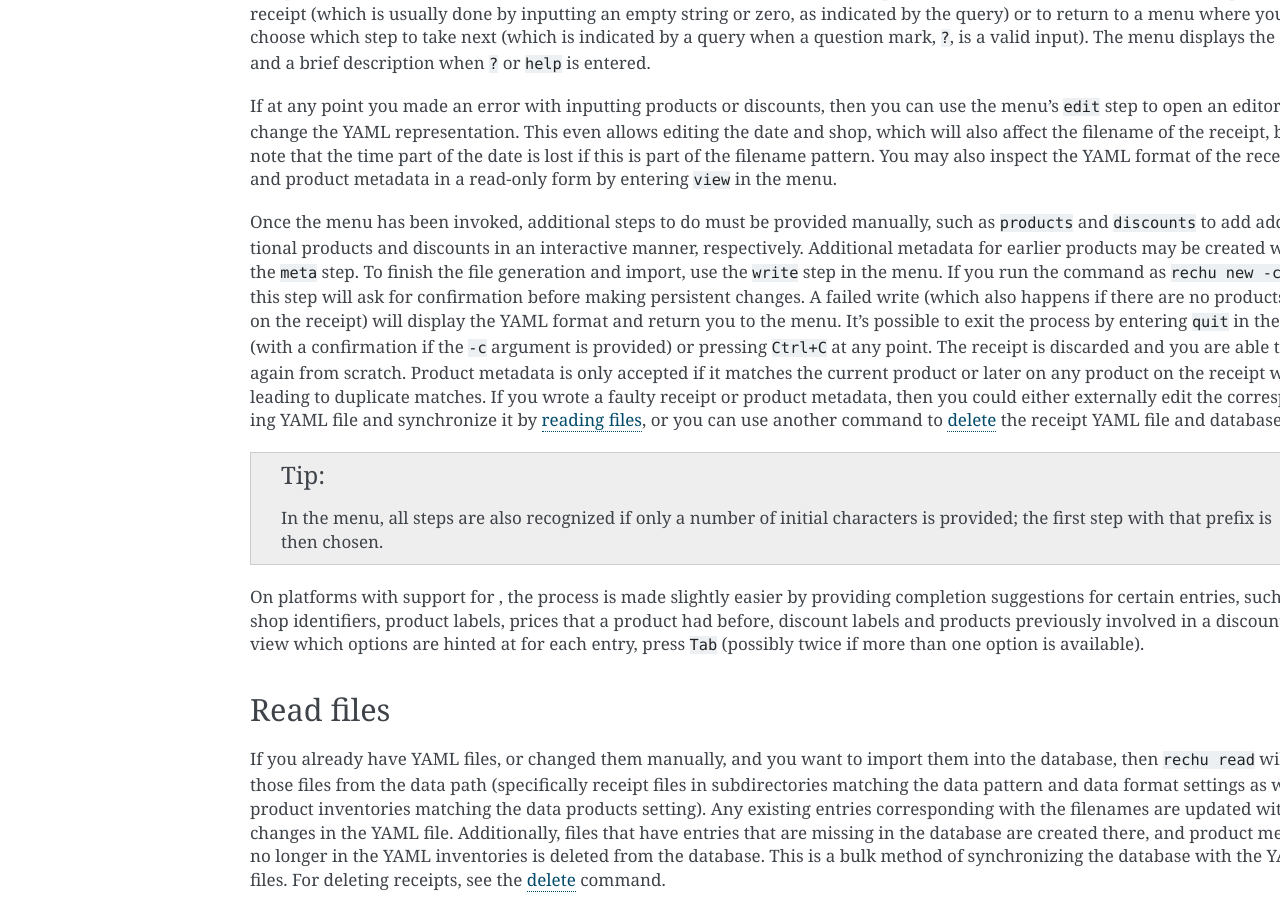
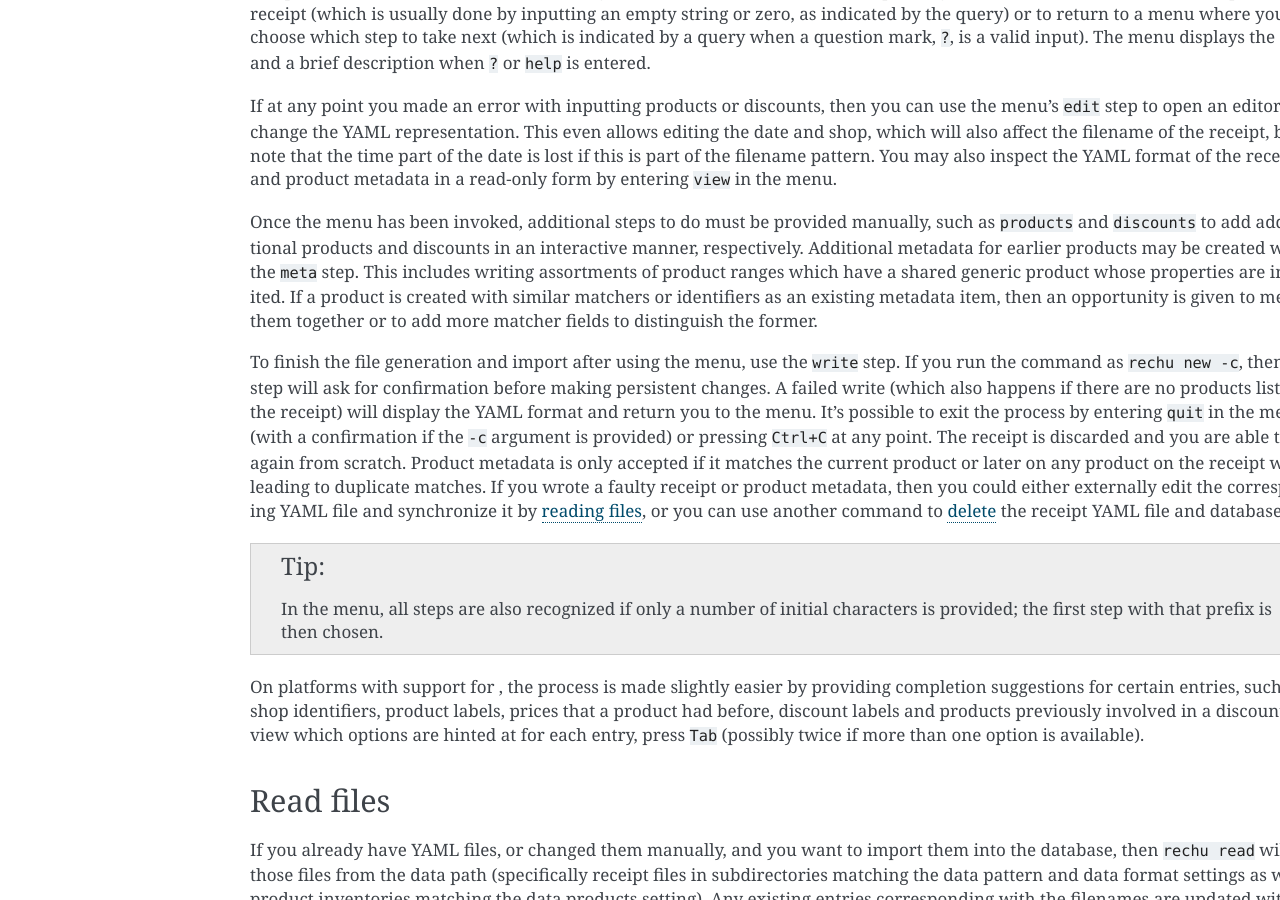
Before and after one commit to lhelwerd/rechu, a Sphinx documentation site: the page built from docs/source/commands.md, in a window 1280 px wide and 900 px high, scrolled down 1089 px. Built offline with Sphinx 7.4.7, drawn with Linux system fonts in a browser that asks for light colours; pages that are not in the unit, such as notebooks, are missing from menus.

```diff
--- a/docs/source/commands.md
+++ b/docs/source/commands.md
@@ -75,20 +75,25 @@
 Once the menu has been invoked, additional steps to do must be provided
 manually, such as `products` and `discounts` to add additional products and
 discounts in an interactive manner, respectively. Additional metadata for
-earlier products may be created with the `meta` step. To finish the file
-generation and import, use the `write` step in the menu. If you run the command
-as `rechu new -c`, then this step will ask for confirmation before making
-persistent changes. A failed write (which also happens if there are no products
-listed on the receipt) will display the YAML format and return you to the menu.
-It's possible to exit the process by entering `quit` in the menu (with
-a confirmation if the `-c` argument is provided) or pressing `Ctrl+C` at any
-point. The receipt is discarded and you are able to start again from scratch.
-Product metadata is only accepted if it matches the current product or later on
-any product on the receipt without leading to duplicate matches. If you wrote
-a faulty receipt or product metadata, then you could either externally edit the
-corresponding YAML file and synchronize it by [reading files](#read), or you
-can use another command to [delete](#delete) the receipt YAML file and database
-entry.
+earlier products may be created with the `meta` step. This includes writing
+assortments of product ranges which have a shared generic product whose
+properties are inherited. If a product is created with similar matchers or
+identifiers as an existing metadata item, then an opportunity is given to merge
+them together or to add more matcher fields to distinguish the former.
+
+To finish the file generation and import after using the menu, use the `write`
+step. If you run the command as `rechu new -c`, then this step will ask for
+confirmation before making persistent changes. A failed write (which also
+happens if there are no products listed on the receipt) will display the YAML
+format and return you to the menu. It's possible to exit the process by
+entering `quit` in the menu (with a confirmation if the `-c` argument is
+provided) or pressing `Ctrl+C` at any point. The receipt is discarded and you
+are able to start again from scratch. Product metadata is only accepted if it
+matches the current product or later on any product on the receipt without
+leading to duplicate matches. If you wrote a faulty receipt or product
+metadata, then you could either externally edit the corresponding YAML file and
+synchronize it by [reading files](#read), or you can use another command to
+[delete](#delete) the receipt YAML file and database entry.
 
 :::{tip}
 In the menu, all steps are also recognized if only a number of initial
```
Also changed, not shown: CHANGELOG.md (+1 -1 lines), docs/source/configuration.md (+4 -1 lines), docs/source/files.md (added, +167 -0 lines), docs/source/index.md (+1 -0 lines), 2 other files.
